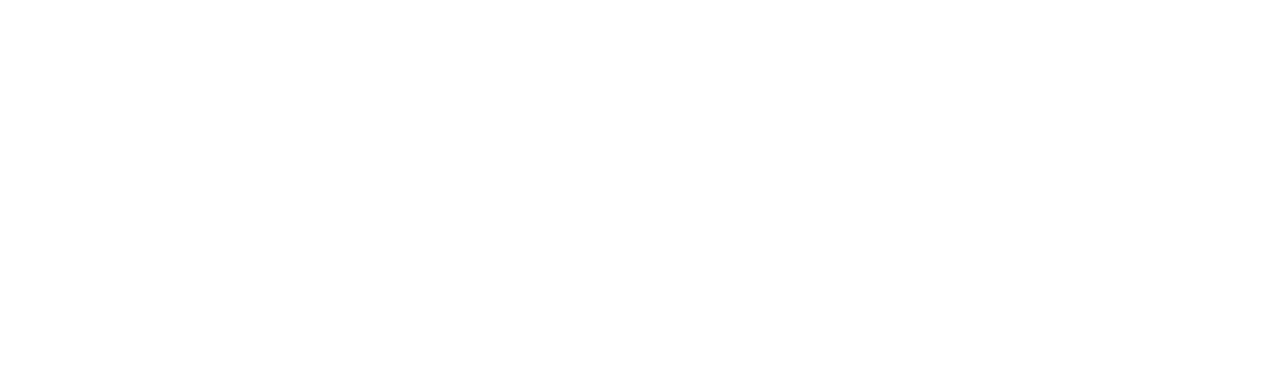
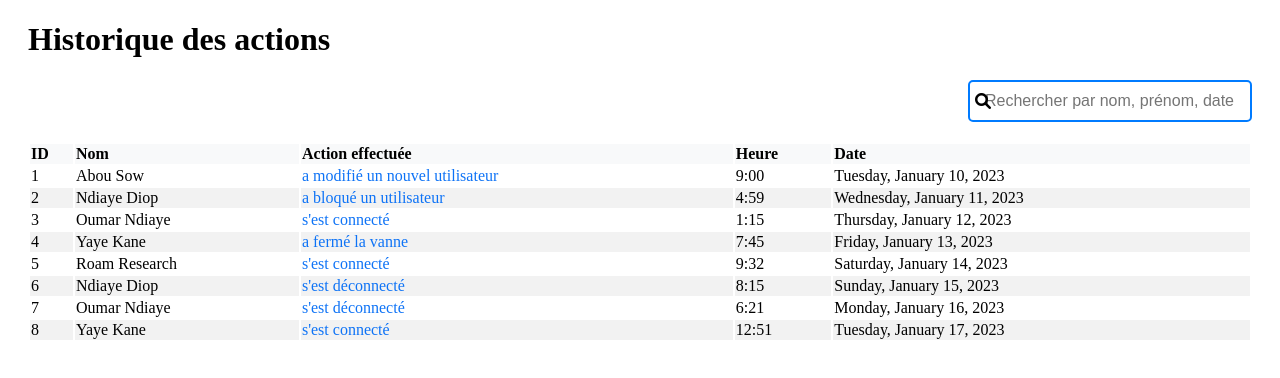
Before and after one commit to ndiawar/kerelFrontEnd, an Angular app: page /historique in a window 1280 px wide. Before the commit this address led to /. Shown: the top 378 px of the page. Built offline with nearby package versions, Linux system fonts and the light colour scheme.

Commit message:
j'ai fait le front de l'hitorique des utilisateurs

```diff
--- a/src/app/app.routes.ts
+++ b/src/app/app.routes.ts
@@ -1,8 +1,10 @@
 import { Routes } from '@angular/router';
 ;
 import { UserListComponent } from './components/user-list/user-list.component';
+import { HistoriqueComponent } from './components/historique/historique.component';
 
 export const routes: Routes = [
   { path: '', redirectTo: '/User-list', pathMatch: 'full' }, // Redirige vers le tableau de bord par défaut
   { path: 'User-list', component: UserListComponent },
+  { path: 'historique', component: HistoriqueComponent },
 ];
--- a/src/app/components/historique/historique.component.css
+++ b/src/app/components/historique/historique.component.css
@@ -0,0 +1,66 @@
+.container {
+    margin: 20px;
+  }
+  .table tbody tr td:nth-child(3) {
+    color: #0E73F6; /* Appliquer la couleur aux descriptions des actions */
+  }
+  .search-bar {
+    display: flex;
+    justify-content: flex-end;
+  }
+  .search-input {
+    width: 100%; /* Largeur à 100% */
+    max-width: 400px; /* Limiter la largeur maximum */
+    font-size: 1.2em; /* Augmenter la taille de la police */
+    padding: 10px; /* Espacement à l'intérieur */
+
+  }
+  .table {
+    width: 100%;
+    margin-top: 20px;
+  }
+
+  .table th, .table td {
+    text-align: left;
+  }
+
+  .table th {
+    background-color: #f8f9fa;
+  }
+
+  .table tbody tr:nth-child(even) {
+    background-color: #f2f2f2;
+  }
+
+  .table tbody tr:hover {
+    background-color: #e9ecef;
+  }
+  .search-bar {
+    position: relative;
+  }
+
+  .search-label {
+    display: inline-flex;
+    align-items: center;
+    border: 2px solid #007bff; /* Bordure bleue */
+    border-radius: 5px; /* Coins arrondis */
+    padding: 5px; /* Espacement interne */
+    background-color: white; /* Couleur de fond */
+  }
+
+  .search-input {
+    border: none; /* Pas de bordure */
+    outline: none; /* Pas de contour */
+    padding: 5px 10px; /* Espacement interne */
+    font-size: 1em; /* Taille de police */
+    width: 250px; /* Largeur de l'input */
+  }
+
+  .search-icon {
+    position: absolute;
+     /* Position de l'icône à l'intérieur */
+    top: 50%; /* Centrer verticalement */
+    transform: translateY(-50%); /* Ajustement pour un centrage parfait */
+    color: #000000; /* Couleur de l'icône */
+    font-size: 1em; /* Taille de l'icône */
+  }
--- a/src/app/components/historique/historique.component.html
+++ b/src/app/components/historique/historique.component.html
@@ -1 +1,36 @@
-<p>historique works!</p>
+<div class="container">
+    <h1>Historique des actions</h1>
+
+    <div class="search-bar mb-3">
+        <label class="search-label">
+          <input
+            type="text"
+            placeholder="Rechercher par nom, prénom, date ..."
+            class="form-control search-input"
+            [(ngModel)]="searchTerm"
+          />
+          <i class="fas fa-search search-icon"></i>
+        </label>
+      </div>
+
+    <table class="table">
+      <thead>
+        <tr>
+          <th>ID</th>
+          <th>Nom</th>
+          <th>Action effectuée</th>
+          <th>Heure</th>
+          <th>Date</th>
+        </tr>
+      </thead>
+      <tbody>
+        <tr *ngFor="let action of filteredActions"> <!-- Utilisation de filteredActions -->
+          <td>{{ action.id }}</td>
+          <td>{{ action.name }}</td>
+          <td>{{ action.description }}</td>
+          <td>{{ action.time }}</td>
+          <td>{{ action.date | date:'fullDate' }}</td>
+        </tr>
+      </tbody>
+    </table>
+  </div>
--- a/src/app/components/historique/historique.component.ts
+++ b/src/app/components/historique/historique.component.ts
@@ -1,12 +1,35 @@
 import { Component } from '@angular/core';
+import { CommonModule } from '@angular/common';
+import { FormsModule } from '@angular/forms';
 
 @Component({
   selector: 'app-historique',
   standalone: true,
-  imports: [],
+  imports: [FormsModule,CommonModule],
   templateUrl: './historique.component.html',
   styleUrl: './historique.component.css'
 })
 export class HistoriqueComponent {
+  searchTerm: string = '';
+    actions = [
+      { id: 1, name: 'Abou Sow', description: 'a modifié un nouvel utilisateur', time: '9:00', date: new Date('2023-01-10') },
+      { id: 2, name: 'Ndiaye Diop', description: 'a bloqué un utilisateur', time: '4:59', date: new Date('2023-01-11') },
+      { id: 3, name: 'Oumar Ndiaye', description: 's\'est connecté', time: '1:15', date: new Date('2023-01-12') },
+      { id: 4, name: 'Yaye Kane', description: 'a fermé la vanne', time: '7:45', date: new Date('2023-01-13') },
+      { id: 5, name: 'Roam Research', description: 's\'est connecté', time: '9:32', date: new Date('2023-01-14') },
+      { id: 6, name: 'Ndiaye Diop', description: 's\'est déconnecté', time: '8:15', date: new Date('2023-01-15') },
+      { id: 7, name: 'Oumar Ndiaye', description: 's\'est déconnecté', time: '6:21', date: new Date('2023-01-16') },
+      { id: 8, name: 'Yaye Kane', description: 's\'est connecté', time: '12:51', date: new Date('2023-01-17') },
+    ];
+    get filteredActions() {
+      return this.actions.filter(action =>
+        action.name.toLowerCase().includes(this.searchTerm.toLowerCase()) ||
+        action.description.toLowerCase().includes(this.searchTerm.toLowerCase()) ||
+        this.formatDate(action.date).includes(this.searchTerm)
+      );
+    }
 
+    formatDate(date: Date): string {
+      return date.toLocaleDateString(); // Format de date pour la comparaison
+    }
 }
```
